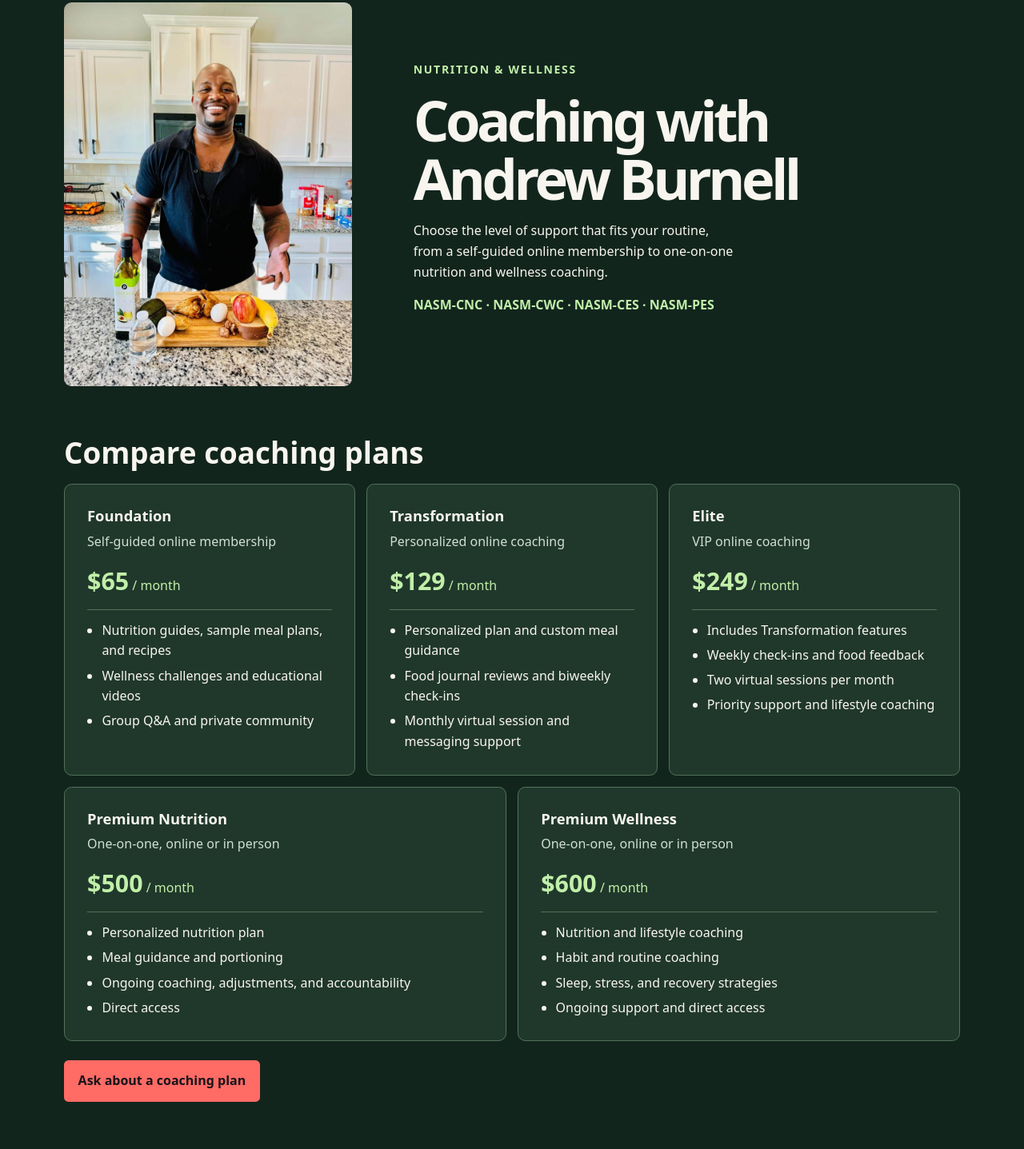
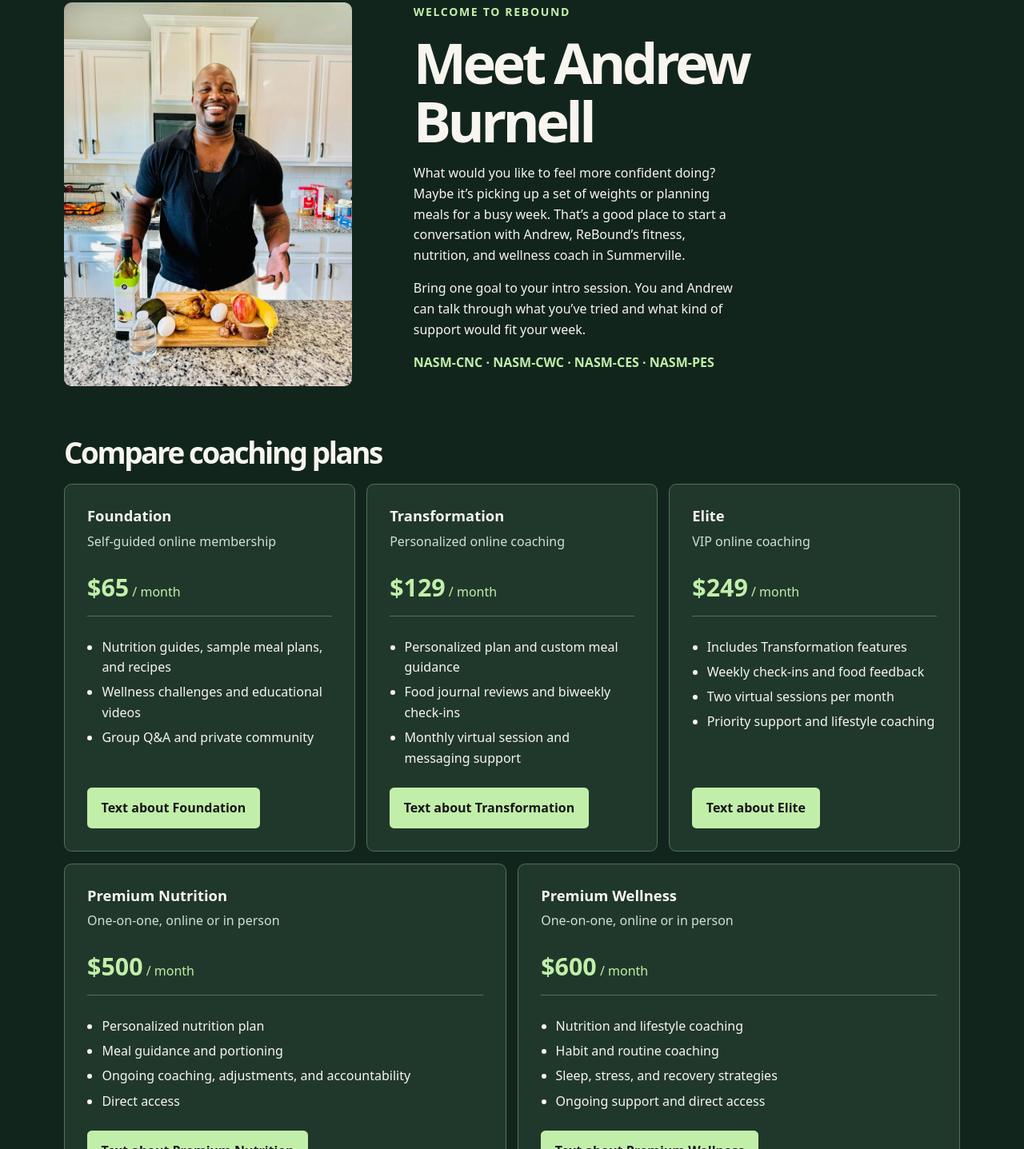
Before and after one commit to cdejesus2516/rebound-fitness, a plain HTML site: page index.html in a window 1280 px wide. Shown: the part 1363-2800 px from the top of the page at 80% size. Drawn offline with Linux system fonts and the light colour scheme.

Commit message:
Welcome visitors to ReBound and add plan-specific text inquiries

```diff
--- a/index.html
+++ b/index.html
@@ -5,7 +5,7 @@
 <meta name="viewport" content="width=device-width, initial-scale=1">
 <meta name="description" content="ReBound offers personalized fitness, nutrition, and wellness coaching in Summerville, South Carolina. Reach out to set up an intro session.">
 <link rel="icon" href="./assets/logo.png">
-<link rel="stylesheet" href="./style.css?v=social-profiles">
+<link rel="stylesheet" href="./style.css?v=plan-inquiries">
 <title>ReBound Fitness | Summerville, SC</title>
 </head>
 <body>
@@ -20,7 +20,7 @@
 </svg>
 <header class="shell">
   <a class="brand" href="./"><img src="./assets/brand.png" width="1130" height="778" alt="ReBound Fitness"></a>
-  <nav aria-label="Main navigation"><a href="#approach">Our approach</a><a href="#coaching">Coaching plans</a><a href="#contact">Contact</a></nav>
+  <nav aria-label="Main navigation"><a href="#approach">Our approach</a><a href="#welcome">Meet Andrew</a><a href="#coaching">Coaching plans</a><a href="#contact">Contact</a></nav>
 </header>
 <main>
   <section class="hero shell" aria-labelledby="title">
@@ -41,53 +41,59 @@
       </div>
     </div>
   </section>
-  <section class="coaching" id="coaching" aria-labelledby="coaching-title">
+  <div class="coaching">
     <div class="shell coaching-inner">
-      <div class="coach-intro">
+      <section class="coach-intro" id="welcome" aria-labelledby="welcome-title">
         <img src="./assets/andrew-burnell.jpg" width="900" height="1200" loading="lazy" alt="Andrew Burnell standing in his kitchen behind a spread of food">
         <div>
-          <p class="eyebrow">Nutrition &amp; wellness</p>
-          <h2 id="coaching-title">Coaching with Andrew Burnell</h2>
-          <p>Choose the level of support that fits your routine, from a self-guided online membership to one-on-one nutrition and wellness coaching.</p>
+          <p class="eyebrow">Welcome to ReBound</p>
+          <h2 id="welcome-title">Meet Andrew Burnell</h2>
+          <p>What would you like to feel more confident doing? Maybe it’s picking up a set of weights or planning meals for a busy week. That’s a good place to start a conversation with Andrew, ReBound’s fitness, nutrition, and wellness coach in Summerville.</p>
+          <p>Bring one goal to your intro session. You and Andrew can talk through what you’ve tried and what kind of support would fit your week.</p>
           <p class="credentials">NASM-CNC · NASM-CWC · NASM-CES · NASM-PES</p>
         </div>
-      </div>
-      <h3 class="plans-heading">Compare coaching plans</h3>
+      </section>
+      <h2 class="plans-heading" id="coaching">Compare coaching plans</h2>
       <div class="plans">
         <article class="plan">
-          <h4>Foundation</h4>
+          <h3>Foundation</h3>
           <p>Self-guided online membership</p>
           <p class="price"><strong>$65</strong> / month</p>
           <ul><li>Nutrition guides, sample meal plans, and recipes</li><li>Wellness challenges and educational videos</li><li>Group Q&amp;A and private community</li></ul>
+          <a class="button plan-text" href="sms:+18436424342?body=Hi%20Andrew%2C%20I%27m%20interested%20in%20the%20Foundation%20plan.%20When%20could%20we%20talk%3F">Text about Foundation</a>
         </article>
         <article class="plan">
-          <h4>Transformation</h4>
+          <h3>Transformation</h3>
           <p>Personalized online coaching</p>
           <p class="price"><strong>$129</strong> / month</p>
           <ul><li>Personalized plan and custom meal guidance</li><li>Food journal reviews and biweekly check-ins</li><li>Monthly virtual session and messaging support</li></ul>
+          <a class="button plan-text" href="sms:+18436424342?body=Hi%20Andrew%2C%20I%27m%20interested%20in%20the%20Transformation%20plan.%20When%20could%20we%20talk%3F">Text about Transformation</a>
         </article>
         <article class="plan">
-          <h4>Elite</h4>
+          <h3>Elite</h3>
           <p>VIP online coaching</p>
           <p class="price"><strong>$249</strong> / month</p>
           <ul><li>Includes Transformation features</li><li>Weekly check-ins and food feedback</li><li>Two virtual sessions per month</li><li>Priority support and lifestyle coaching</li></ul>
+          <a class="button plan-text" href="sms:+18436424342?body=Hi%20Andrew%2C%20I%27m%20interested%20in%20the%20Elite%20plan.%20When%20could%20we%20talk%3F">Text about Elite</a>
         </article>
         <article class="plan">
-          <h4>Premium Nutrition</h4>
+          <h3>Premium Nutrition</h3>
           <p>One-on-one, online or in person</p>
           <p class="price"><strong>$500</strong> / month</p>
           <ul><li>Personalized nutrition plan</li><li>Meal guidance and portioning</li><li>Ongoing coaching, adjustments, and accountability</li><li>Direct access</li></ul>
+          <a class="button plan-text" href="sms:+18436424342?body=Hi%20Andrew%2C%20I%27m%20interested%20in%20the%20Premium%20Nutrition%20plan.%20When%20could%20we%20talk%3F">Text about Premium Nutrition</a>
         </article>
         <article class="plan">
-          <h4>Premium Wellness</h4>
+          <h3>Premium Wellness</h3>
           <p>One-on-one, online or in person</p>
           <p class="price"><strong>$600</strong> / month</p>
           <ul><li>Nutrition and lifestyle coaching</li><li>Habit and routine coaching</li><li>Sleep, stress, and recovery strategies</li><li>Ongoing support and direct access</li></ul>
+          <a class="button plan-text" href="sms:+18436424342?body=Hi%20Andrew%2C%20I%27m%20interested%20in%20the%20Premium%20Wellness%20plan.%20When%20could%20we%20talk%3F">Text about Premium Wellness</a>
         </article>
       </div>
-      <a class="button coaching-button" href="#contact">Ask about a coaching plan</a>
+      <p class="plan-contact">You can also text Andrew at (843) 642-4342 or <a href="#contact">get in touch another way</a>.</p>
     </div>
-  </section>
+  </div>
   <section id="contact" class="shell section-grid contact" aria-labelledby="contact-title">
     <div><h2 id="contact-title">Set up an intro session.</h2></div>
     <div class="details">
--- a/style.css
+++ b/style.css
@@ -56,17 +56,20 @@ footer { border-top: 1px solid #ffffff24; color: var(--muted); }
 .coach-intro p { max-width: 44ch; }
 .coach-intro .eyebrow, .credentials { color: #c1efa9; }
 .credentials { font-weight: 700; }
-.plans-heading { margin-block: clamp(2.5rem, 6vw, 4rem) 1.25rem; font-size: clamp(1.6rem, 3vw, 2.3rem); }
+.plans-heading { max-width: none; margin-block: clamp(2.5rem, 6vw, 4rem) 1.25rem; font-size: clamp(1.6rem, 3vw, 2.3rem); }
+#welcome, #coaching { scroll-margin-block-start: 1.5rem; }
 .plans { display: grid; grid-template-columns: repeat(6, minmax(0, 1fr)); gap: .9rem; }
-.plan { grid-column: span 2; padding: clamp(1.1rem, 2.3vw, 1.75rem); background: #20382b; border: 1px solid #52725b; border-radius: .6rem; }
-.plan h4 { margin: 0; font-size: 1.15rem; line-height: 1.2; }
+.plan { display: flex; flex-direction: column; grid-column: span 2; padding: clamp(1.1rem, 2.3vw, 1.75rem); background: #20382b; border: 1px solid #52725b; border-radius: .6rem; }
+.plan h3 { font-size: 1.15rem; line-height: 1.2; }
 .plan:nth-child(n + 4) { grid-column: span 3; }
 .plan p { margin: .5rem 0; color: #d1dfd3; }
 .plan .price { margin-block: .8rem; padding-bottom: .65rem; border-bottom: 1px solid #52725b; color: #c1efa9; }
 .price strong { font-size: 1.9rem; }
-.plan ul { margin: .8rem 0 0; padding-left: 1.15rem; }
+.plan ul { margin: .8rem 0 1.5rem; padding-left: 1.15rem; }
 .plan li + li { margin-top: .35rem; }
-.coaching-button { margin-top: 1.5rem; }
+.plan-text { margin-top: auto; background: #c1efa9; }
+.plan-text:hover { background: #d7f6c6; }
+.plan-contact { margin: 1.5rem 0 0; }
 @media (max-width: 700px) {
   .coach-intro { grid-template-columns: 1fr; }
   .coach-intro img { max-width: 340px; }
```
